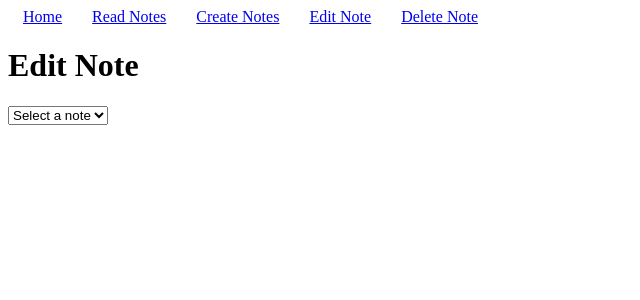
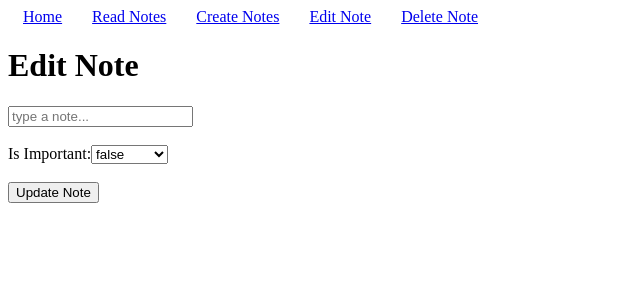
Before and after one commit to githubscientist/reactb47, a React (Create React App) app: page /edit in a window 1280 px wide. Shown: the top 300 px of the page, without its empty margins (0-640 px from the left). Built offline with nearby package versions, Linux system fonts and the light colour scheme; no server answers; data requests are answered from the project's data file.

Commit message:
useparams

```diff
--- a/db.json
+++ b/db.json
@@ -1,37 +1,37 @@
 {
   "notes": [
     {
-      "id": 3,
-      "content": "Conditional Rendering",
-      "important": true
+      "content": "Conditional Notes",
+      "important": false,
+      "id": 1
     },
     {
-      "id": 5,
+      "id": 2,
       "content": "Props Vs State",
       "important": false
     },
     {
-      "id": 6,
+      "id": 3,
       "content": "Javascript",
       "important": true
     },
     {
-      "id": 7,
+      "id": 4,
       "content": "HTML",
       "important": false
     },
     {
-      "id": 8,
+      "id": 5,
       "content": "CSS",
       "important": true
     },
     {
-      "id": 9,
+      "id": 6,
       "content": "Axios",
       "important": true
     },
     {
-      "id": 10,
+      "id": 7,
       "content": "Json-Server",
       "important": false
     }
--- a/src/App.js
+++ b/src/App.js
@@ -73,6 +73,7 @@ function App() {
         <Route path='/' element={<Home />} />
         <Route path='/edit' element={<EditNote />} />
         <Route path='/delete' element={<DeleteNote />} />
+        <Route path='/read/edit/:id' element={<EditNote />} />
       </Routes>
     </Router>
   )
--- a/src/components/EditNote.js
+++ b/src/components/EditNote.js
@@ -1,8 +1,9 @@
 import axios from 'axios';
 import React, { useEffect, useState } from 'react';
+import { useParams } from 'react-router-dom';
 
 function EditNote() {
-
+    const { id } = useParams();
     const [notes, setNotes] = useState([]);
     const [selectedId, setSelectedId] = useState('');
     const [note, setNote] = useState(null);
@@ -14,19 +15,25 @@ function EditNote() {
         fetchNotes();
     }, []);
 
-    useEffect(() => {
-        const selectedNote = notes.find((note) => note.id == selectedId);
-        if (selectedNote) {
-            setNote(selectedNote);
-            setContent(selectedNote.content);
-            setImportant(selectedNote.important);
-        }
-    }, [selectedId, notes]);
+    // useEffect(() => {
+    //     const selectedNote = notes.find((note) => note.id == selectedId);
+    //     if (selectedNote) {
+    //         setNote(selectedNote);
+    //         setContent(selectedNote.content);
+    //         setImportant(selectedNote.important);
+    //     }
+    // }, [selectedId, notes]);
 
     const fetchNotes = async () => {
-        const response = await axios.get('http://localhost:3001/notes/');
-        // console.log(response.data);
-        setNotes(response.data);
+        try {
+            const response = await axios.get(`http://localhost:3001/notes/${id}`);
+            // console.log(response.data);
+            // setNotes(response.data);
+            setContent(response.data.content);
+            setImportant(response.data.important);
+        } catch (error) {
+            console.error('Error fetching note:', error);
+        }
     }
 
     const handleSelectChange = (event) => {
@@ -38,7 +45,7 @@ function EditNote() {
         event.preventDefault();
 
         try {
-            await axios.put(`http://localhost:3001/notes/${selectedId}`, {
+            await axios.put(`http://localhost:3001/notes/${id}`, {
                 ...note,
                 content,
                 important: important == 'true'
@@ -51,17 +58,8 @@ function EditNote() {
   return (
       <div>
           <h1>Edit Note</h1>
-          <select onChange={handleSelectChange} value={selectedId}>
-              <option>Select a note</option>
-              {
-                  notes.map((note) => (
-                      <option key={note.id}>{note.id}</option>
-                  ))
-              }
-          </select>
-          <br /><br />
           {
-              selectedId && (
+            (
                 <form onSubmit={handleSubmit}>
                     <input value={content} onChange={(event) => setContent(event.target.value)}
                     placeholder='type a note...'
```
